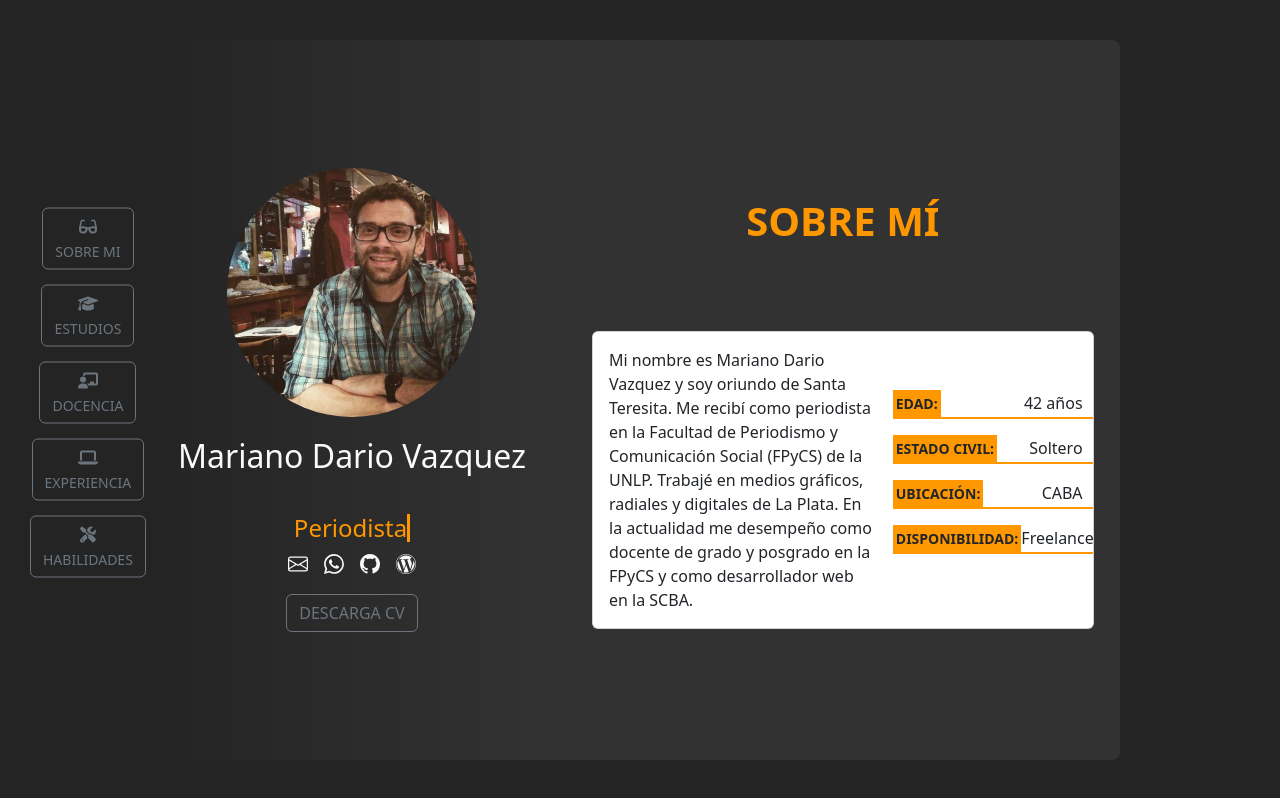
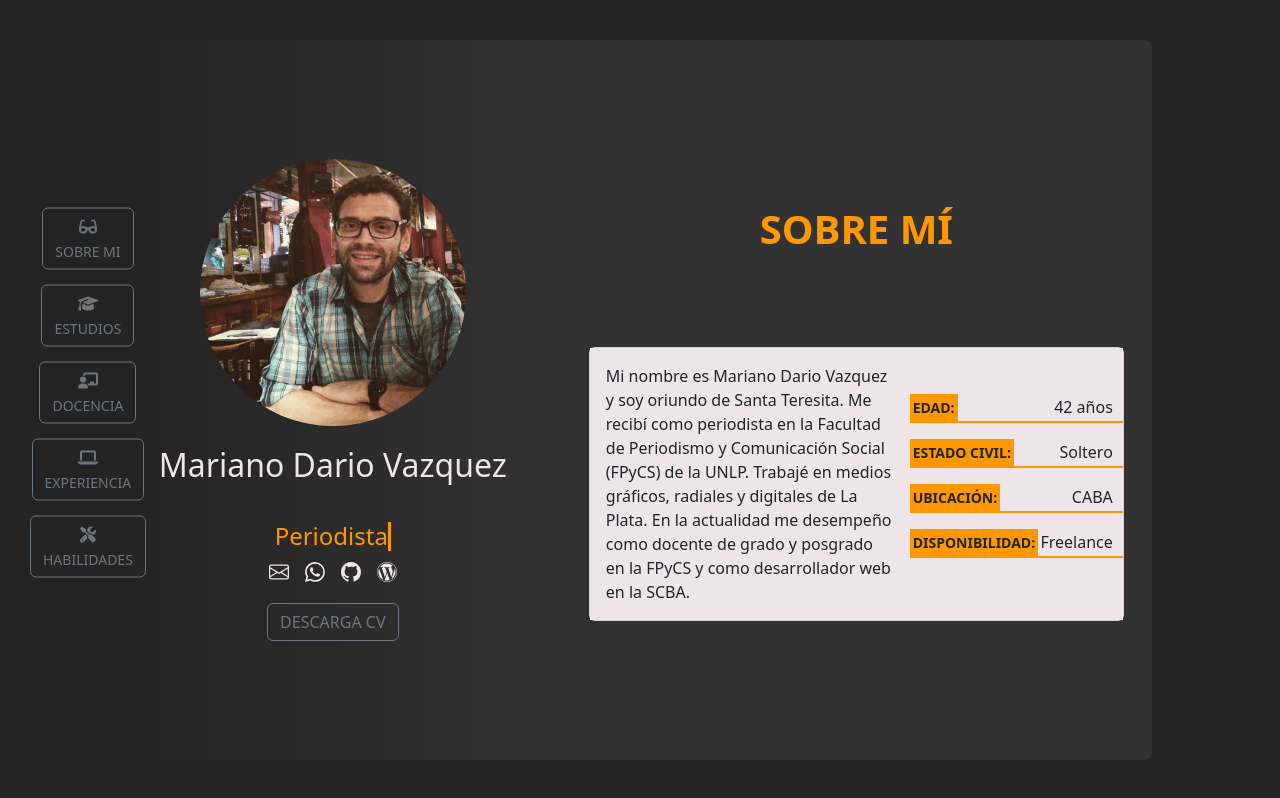
Before and after one commit to mareanovazquez/CurriculumVitae, a React (Vite) app: page / in a window 1280 px wide. Built offline with nearby package versions, Linux system fonts and the light colour scheme.

Commit message:
cambio en el color de fondo

```diff
--- a/src/Components/Footer/Footer.jsx
+++ b/src/Components/Footer/Footer.jsx
@@ -30,25 +30,25 @@ export const Footer = () => {
 
         <Nav variant="underline" defaultActiveKey="/home" className=' contenedorContacto justify-content-center'>
           <Nav.Item>
-            <Nav.Link href="mailto:mareanovazquez@gmail.com"><svg xmlns="http://www.w3.org/2000/svg" width="20" height="20" fill="currentColor" className="bi bi-envelope text-light" viewBox="0 0 16 16">
+            <Nav.Link href="mailto:mareanovazquez@gmail.com"><svg xmlns="http://www.w3.org/2000/svg" width="20" height="20" fill="currentColor" className="bi bi-envelope" viewBox="0 0 16 16">
               <path d="M0 4a2 2 0 0 1 2-2h12a2 2 0 0 1 2 2v8a2 2 0 0 1-2 2H2a2 2 0 0 1-2-2V4Zm2-1a1 1 0 0 0-1 1v.217l7 4.2 7-4.2V4a1 1 0 0 0-1-1H2Zm13 2.383-4.708 2.825L15 11.105V5.383Zm-.034 6.876-5.64-3.471L8 9.583l-1.326-.795-5.64 3.47A1 1 0 0 0 2 13h12a1 1 0 0 0 .966-.741ZM1 11.105l4.708-2.897L1 5.383v5.722Z" />
             </svg></Nav.Link>
           </Nav.Item>
           <Nav.Item>
-            <Nav.Link href='https://wa.me/5491132380400' target='_blanck'><svg xmlns="http://www.w3.org/2000/svg" width="20" height="20" fill="currentColor" className="bi bi-whatsapp text-light" viewBox="0 0 16 16">
+            <Nav.Link href='https://wa.me/5491132380400' target='_blanck'><svg xmlns="http://www.w3.org/2000/svg" width="20" height="20" fill="currentColor" className="bi bi-whatsapp" viewBox="0 0 16 16">
               <path d="M13.601 2.326A7.854 7.854 0 0 0 7.994 0C3.627 0 .068 3.558.064 7.926c0 1.399.366 2.76 1.057 3.965L0 16l4.204-1.102a7.933 7.933 0 0 0 3.79.965h.004c4.368 0 7.926-3.558 7.93-7.93A7.898 7.898 0 0 0 13.6 2.326zM7.994 14.521a6.573 6.573 0 0 1-3.356-.92l-.24-.144-2.494.654.666-2.433-.156-.251a6.56 6.56 0 0 1-1.007-3.505c0-3.626 2.957-6.584 6.591-6.584a6.56 6.56 0 0 1 4.66 1.931 6.557 6.557 0 0 1 1.928 4.66c-.004 3.639-2.961 6.592-6.592 6.592zm3.615-4.934c-.197-.099-1.17-.578-1.353-.646-.182-.065-.315-.099-.445.099-.133.197-.513.646-.627.775-.114.133-.232.148-.43.05-.197-.1-.836-.308-1.592-.985-.59-.525-.985-1.175-1.103-1.372-.114-.198-.011-.304.088-.403.087-.088.197-.232.296-.346.1-.114.133-.198.198-.33.065-.134.034-.248-.015-.347-.05-.099-.445-1.076-.612-1.47-.16-.389-.323-.335-.445-.34-.114-.007-.247-.007-.38-.007a.729.729 0 0 0-.529.247c-.182.198-.691.677-.691 1.654 0 .977.71 1.916.81 2.049.098.133 1.394 2.132 3.383 2.992.47.205.84.326 1.129.418.475.152.904.129 1.246.08.38-.058 1.171-.48 1.338-.943.164-.464.164-.86.114-.943-.049-.084-.182-.133-.38-.232z" />
             </svg></Nav.Link>
           </Nav.Item>
           <Nav.Item>
             <Nav.Link href='https://github.com/mareanovazquez' target='_blanck' >
-              <svg xmlns="http://www.w3.org/2000/svg" width="20" height="20" fill="currentColor" className="bi bi-github text-light" viewBox="0 0 16 16">
+              <svg xmlns="http://www.w3.org/2000/svg" width="20" height="20" fill="currentColor" className="bi bi-github " viewBox="0 0 16 16">
                 <path d="M8 0C3.58 0 0 3.58 0 8c0 3.54 2.29 6.53 5.47 7.59.4.07.55-.17.55-.38 0-.19-.01-.82-.01-1.49-2.01.37-2.53-.49-2.69-.94-.09-.23-.48-.94-.82-1.13-.28-.15-.68-.52-.01-.53.63-.01 1.08.58 1.23.82.72 1.21 1.87.87 2.33.66.07-.52.28-.87.51-1.07-1.78-.2-3.64-.89-3.64-3.95 0-.87.31-1.59.82-2.15-.08-.2-.36-1.02.08-2.12 0 0 .67-.21 2.2.82.64-.18 1.32-.27 2-.27.68 0 1.36.09 2 .27 1.53-1.04 2.2-.82 2.2-.82.44 1.1.16 1.92.08 2.12.51.56.82 1.27.82 2.15 0 3.07-1.87 3.75-3.65 3.95.29.25.54.73.54 1.48 0 1.07-.01 1.93-.01 2.2 0 .21.15.46.55.38A8.012 8.012 0 0 0 16 8c0-4.42-3.58-8-8-8z" />
               </svg>
             </Nav.Link>
           </Nav.Item>
           <Nav.Item>
             <Nav.Link href='https://mareanovazquez.wordpress.com/' target='_blanck' >
-              <svg xmlns="http://www.w3.org/2000/svg" width="20" height="20" fill="currentColor" className="bi bi-wordpress text-light" viewBox="0 0 16 16">
+              <svg xmlns="http://www.w3.org/2000/svg" width="20" height="20" fill="currentColor" className="bi bi-wordpress" viewBox="0 0 16 16">
                 <path d="M12.633 7.653c0-.848-.305-1.435-.566-1.892l-.08-.13c-.317-.51-.594-.958-.594-1.48 0-.63.478-1.218 1.152-1.218.02 0 .039.002.058.003l.031.003A6.838 6.838 0 0 0 8 1.137 6.855 6.855 0 0 0 2.266 4.23c.16.005.313.009.442.009.717 0 1.828-.087 1.828-.087.37-.022.414.521.044.565 0 0-.371.044-.785.065l2.5 7.434 1.5-4.506-1.07-2.929c-.369-.022-.719-.065-.719-.065-.37-.022-.326-.588.043-.566 0 0 1.134.087 1.808.087.718 0 1.83-.087 1.83-.087.37-.022.413.522.043.566 0 0-.372.043-.785.065l2.48 7.377.684-2.287.054-.173c.27-.86.469-1.495.469-2.046zM1.137 8a6.864 6.864 0 0 0 3.868 6.176L1.73 5.206A6.837 6.837 0 0 0 1.137 8z" />
                 <path d="M6.061 14.583 8.121 8.6l2.109 5.78c.014.033.03.064.049.094a6.854 6.854 0 0 1-4.218.109zm7.96-9.876c.03.219.047.453.047.706 0 .696-.13 1.479-.522 2.458l-2.096 6.06a6.86 6.86 0 0 0 2.572-9.224z" />
                 <path fillRule="evenodd" d="M0 8c0-4.411 3.589-8 8-8 4.41 0 8 3.589 8 8s-3.59 8-8 8c-4.411 0-8-3.589-8-8zm.367 0c0 4.209 3.424 7.633 7.633 7.633 4.208 0 7.632-3.424 7.632-7.633C15.632 3.79 12.208.367 8 .367 3.79.367.367 3.79.367 8z" />
--- a/src/Components/Header/Header.jsx
+++ b/src/Components/Header/Header.jsx
@@ -11,7 +11,7 @@ export const Header = () => {
         </div>
 
         <div className='contenedorNombre'>
-          <h2 className='text-light' >Mariano Dario Vazquez</h2>
+          <h2>Mariano Dario Vazquez</h2>
         </div>
 
       </div>
--- a/src/estilos.css
+++ b/src/estilos.css
@@ -1,6 +1,13 @@
+/* PALETA DE COLORES
+Color de fondo #323232;
+Fuente naranja #ff9800
+Fuente blanca #EEE5E9
+*/
+
+
 .contenedorCV {
     /*posición y forma del contenedor*/
-    width: 75%;
+    width: 80%;
     height: 90vh;
     /* box-shadow: 0px 0px 40px 16px rgba(137, 135, 135, 0.56); */
 
@@ -87,6 +94,10 @@
     padding-top: 20px;
 }
 
+.contenedorNombre h2 {
+    color: #EEE5E9;
+}
+
 .contenedorFooter {
     padding-top: 30px;
     display: flex;
@@ -95,6 +106,9 @@
     justify-content: center;
 }
 
+.contenedorFooter svg {
+    color: #EEE5E9;
+}
 .contenedorFooter svg:hover {
     transform: scale(1.2);
     transition: 0.2s;
@@ -198,6 +212,7 @@
     flex-direction: row;
     justify-content: center;
     align-items: center;
+    background-color: #EEE5E9;
 
 }
 
```
